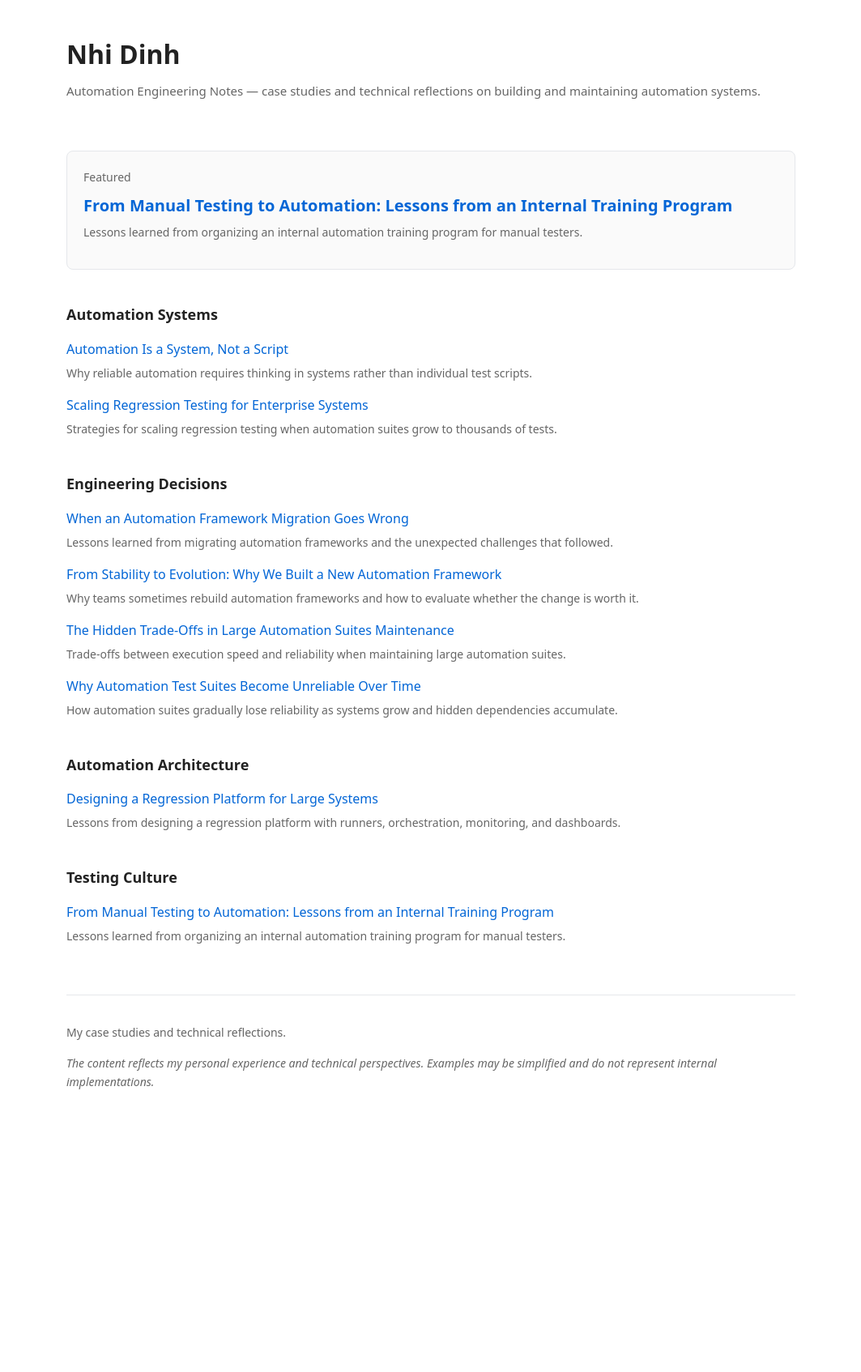
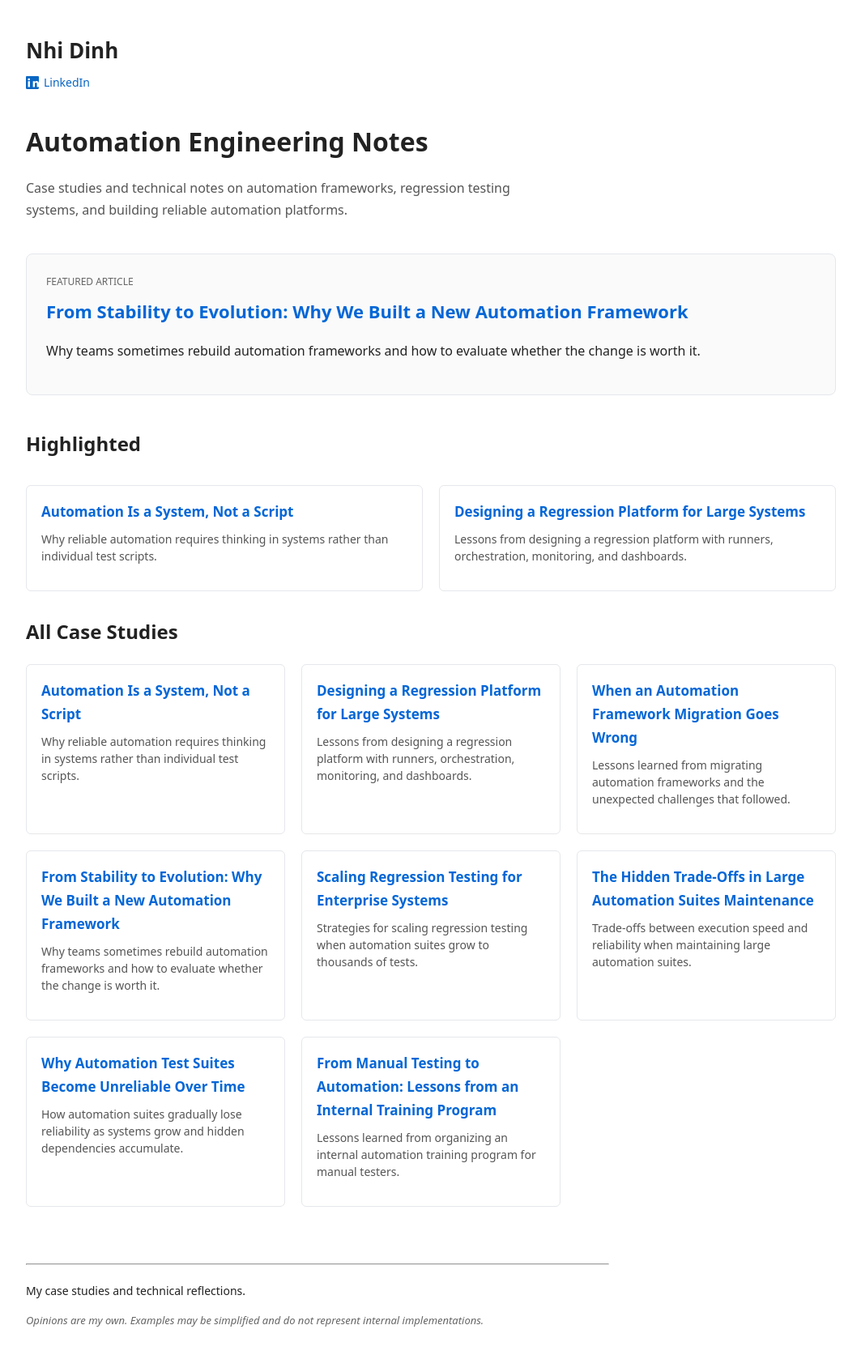
Before and after one commit to nhidinh/nhidinh.github.io, a Jekyll site: the page built from index.html, in a window 1280 px wide. Shown: the whole page at 81% size, without its empty margins (108-1171 px from the left). Built offline with Jekyll 4.4.1, drawn with Linux system fonts in a browser that asks for light colours; before the commit the page ends 1402 px from its top, so only the background shows below that.

Commit message:
Revert index with cards version.html

```diff
--- a/index.html
+++ b/index.html
@@ -15,44 +15,73 @@
 
 body{
 font-family:system-ui, Arial;
-max-width:900px;
+max-width:1000px;
 margin:auto;
 padding:40px;
 line-height:1.7;
 color:#222;
 }
 
-.header{
-margin-bottom:60px;
+/* PROFILE HEADER */
+
+.profile{
+margin-bottom:30px;
 }
 
-.site-title{
-font-size:32px;
-font-weight:600;
-margin-bottom:6px;
+.name{
+margin:0;
+font-size:26px;
 }
 
-.site-sub{
-color:#666;
-font-size:15px;
+.linkedin{
+display:inline-flex;
+align-items:center;
+gap:6px;
+margin-top:6px;
+font-size:14px;
+text-decoration:none;
+color:#0a66c2;
+font-weight:500;
 }
+
+.linkedin:hover{
+text-decoration:underline;
+}
+
+/* HERO */
+
+.hero{
+margin-bottom:30px;
+}
+
+.hero h1{
+margin-bottom:8px;
+}
+
+.tagline{
+color:#555;
+max-width:650px;
+}
+
+/* FEATURED */
 
 .featured{
 border:1px solid #e5e7eb;
-padding:20px;
 border-radius:8px;
-margin-bottom:40px;
+padding:24px;
+margin:40px 0;
 background:#fafafa;
 }
 
 .featured-title{
-font-size:14px;
+font-size:12px;
+text-transform:uppercase;
 color:#666;
-margin-bottom:6px;
+margin-bottom:8px;
 }
 
 .featured a{
-font-size:20px;
+font-size:22px;
 font-weight:600;
 text-decoration:none;
 color:#0366d6;
@@ -62,41 +91,89 @@
 text-decoration:underline;
 }
 
-.category{
-margin-top:40px;
+/* HIGHLIGHTED */
+
+.highlight-grid{
+display:grid;
+grid-template-columns:1fr 1fr;
+gap:20px;
+margin:30px 0;
 }
 
-.category h2{
-font-size:18px;
-margin-bottom:10px;
+/* GRID */
+
+.grid{
+display:grid;
+grid-template-columns:repeat(3,1fr);
+gap:20px;
+margin-top:20px;
 }
 
-.article{
-margin:14px 0;
+/* CARD */
+
+.card{
+border:1px solid #e5e7eb;
+border-radius:6px;
+padding:18px;
 }
 
-.article a{
+.card a{
 text-decoration:none;
 color:#0366d6;
-font-weight:500;
+font-weight:600;
+font-size:17px;
 }
 
-.article a:hover{
+.card a:hover{
 text-decoration:underline;
 }
 
-.excerpt{
-color:#666;
+.card p{
+margin-top:8px;
+color:#555;
 font-size:14px;
-margin-top:4px;
+line-height:1.5;
 }
 
-footer{
-margin-top:60px;
-padding-top:20px;
-border-top:1px solid #e5e7eb;
+/* RESPONSIVE */
+
+@media (max-width:900px){
+
+.grid{
+grid-template-columns:repeat(2,1fr);
+}
+
+.highlight-grid{
+grid-template-columns:1fr;
+}
+
+}
+
+@media (max-width:600px){
+
+.grid{
+grid-template-columns:1fr;
+}
+
+}
+
+/* FOOTER */
+
+.site-footer{
+margin-top:70px;
+max-width:720px;
+}
+
+.footer-note{
+margin-top:20px;
 font-size:14px;
+}
+
+.disclaimer{
+font-size:13px;
 color:#666;
+font-style:italic;
+margin-top:6px;
 }
 
 </style>
@@ -105,53 +182,84 @@
 
 <body>
 
-<div class="header">
+<!-- PROFILE HEADER -->
 
-<div class="site-title">Nhi Dinh</div>
+<div class="profile">
 
-<div class="site-sub">
-Automation Engineering Notes — case studies and technical reflections on building and maintaining automation systems.
-</div>
+<h2 class="name">Nhi Dinh</h2>
+
+<a class="linkedin" href="https://linkedin.com/in/nhidinhyen">
+
+<svg xmlns="http://www.w3.org/2000/svg" width="16" height="16" fill="currentColor" viewBox="0 0 16 16">
+<path d="M0 1.146C0 .513.526 0 1.175 0h13.65C15.474
+0 16 .513 16 1.146v13.708c0 .633-.526
+1.146-1.175 1.146H1.175C.526 16 0
+15.487 0 14.854V1.146zm4.943
+12.248V6.169H2.542v7.225h2.401zM3.743
+5.18c.837 0 1.358-.554
+1.358-1.248-.015-.709-.521-1.248-1.342-1.248C2.937
+2.684 2.4 3.223 2.4
+3.932c0 .694.521 1.248 1.327
+1.248h.016zm4.908
+8.214h2.4V9.359c0-.216.016-.432.08-.586.174-.431.57-.878
+1.234-.878.871 0 1.22.662
+1.22 1.634v3.865h2.4V9.25c0-2.22-1.184-3.252-2.764-3.252-1.274
+0-1.845.7-2.165 1.193v.025h-.016a5.54
+5.54 0 0 1 .016-.025V6.169h-2.4c.03.678
+0 7.225 0 7.225z"/>
+</svg>
+
+<span>LinkedIn</span>
+
+</a>
 
 </div>
 
-{% assign featured = site.case_studies | sort: "order" | last %}
+<!-- HERO -->
 
-<div class="featured">
+<div class="hero">
 
-<div class="featured-title">Featured</div>
+<h1>Automation Engineering Notes</h1>
 
-<a href="{{ featured.url }}">
-{{ featured.title }}
-</a>
-
-<p class="excerpt">
-{{ featured.excerpt }}
+<p class="tagline">
+Case studies and technical notes on automation frameworks, regression testing systems, and building reliable automation platforms.
 </p>
 
 </div>
 
-{% assign categories = site.case_studies | group_by: "category" %}
+<!-- FEATURED ARTICLE -->
 
-{% for category in categories %}
+{% assign featured = site.case_studies | where: "title", "From Stability to Evolution: Why We Built a New Automation Framework" | first %}
 
-<div class="category">
+{% if featured %}
 
-<h2>{{ category.name }}</h2>
+<div class="featured">
 
-{% assign posts = category.items | sort: "order" %}
+<div class="featured-title">Featured Article</div>
 
-{% for post in posts %}
+<a href="{{ featured.url }}">{{ featured.title }}</a>
 
-<div class="article">
+<p>{{ featured.excerpt | strip_html | truncate:160 }}</p>
 
-<a href="{{ post.url }}">
-{{ post.title }}
-</a>
+</div>
 
-<div class="excerpt">
-{{ post.excerpt }}
-</div>
+{% endif %}
+
+<!-- HIGHLIGHTED -->
+
+<h2>Highlighted</h2>
+
+<div class="highlight-grid">
+
+{% assign highlights = site.case_studies | sort: "order" | slice: 0,2 %}
+
+{% for post in highlights %}
+
+<div class="card">
+
+<a href="{{ post.url }}">{{ post.title }}</a>
+
+<p>{{ post.excerpt | strip_html | truncate:140 }}</p>
 
 </div>
 
@@ -159,23 +267,43 @@
 
 </div>
 
+<!-- ALL ARTICLES -->
+
+<h2>All Case Studies</h2>
+
+{% assign sorted = site.case_studies | sort: "order" %}
+
+<div class="grid">
+
+{% for post in sorted %}
+
+<div class="card">
+
+<a href="{{ post.url }}">{{ post.title }}</a>
+
+<p>{{ post.excerpt | strip_html | truncate:120 }}</p>
+
+</div>
+
 {% endfor %}
 
-<footer>
+</div>
 
-<p>
+<!-- FOOTER -->
+
+<footer class="site-footer">
+
+<hr>
+
+<p class="footer-note">
 My case studies and technical reflections.
 </p>
 
-<p>
-<em>
-The content reflects my personal experience and technical perspectives.
-Examples may be simplified and do not represent internal implementations.
-</em>
+<p class="disclaimer">
+Opinions are my own. Examples may be simplified and do not represent internal implementations.
 </p>
 
 </footer>
 
 </body>
-
 </html>
```
